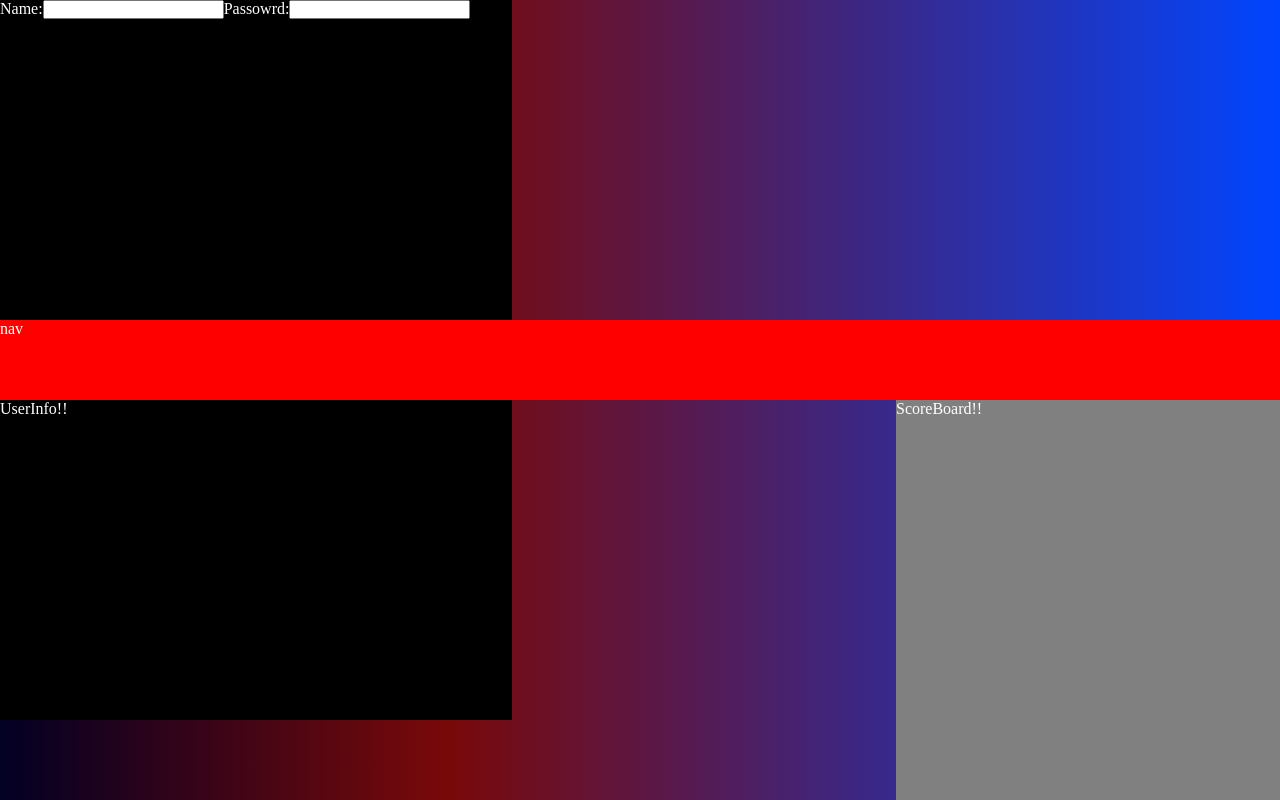
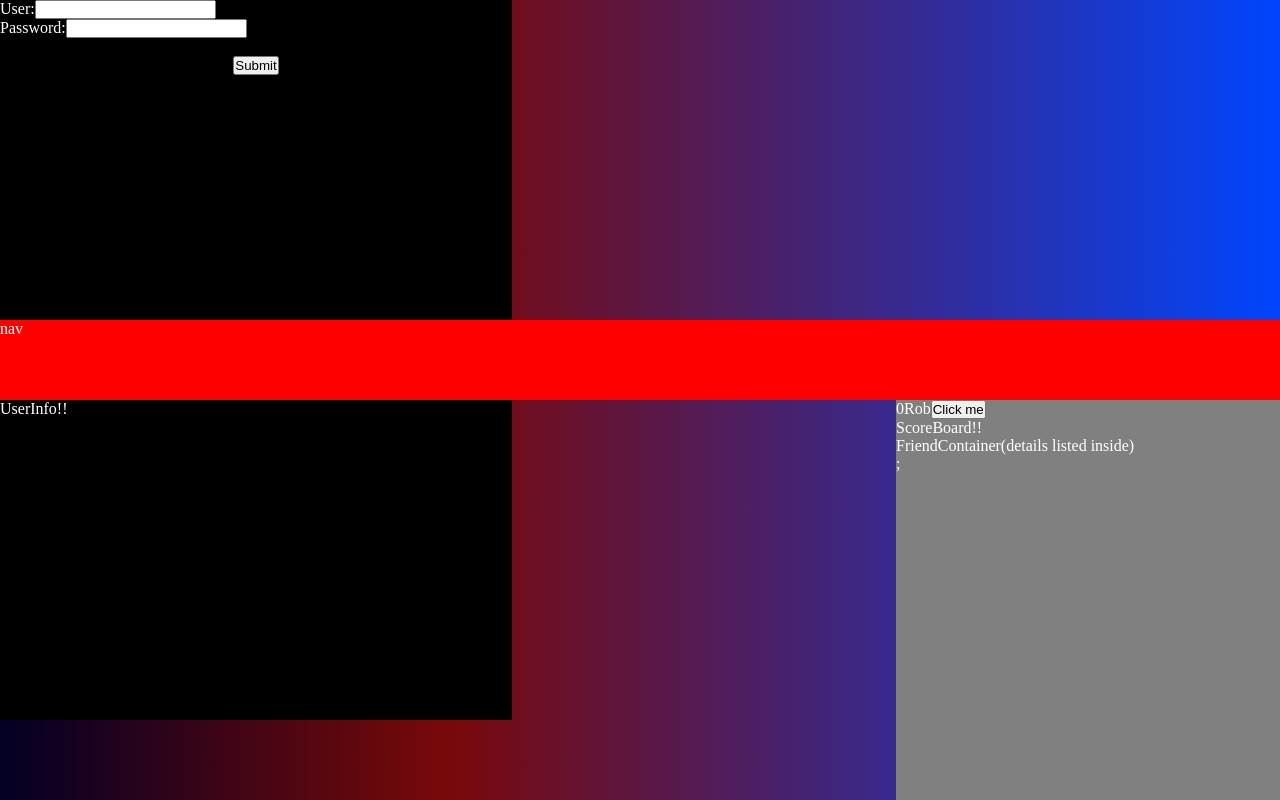
Before and after one commit to JTrap-LLC/cs-wars, a React app: page / in a window 1280 px wide. Shown: the top 800 px of the page. Built offline with nearby package versions, Linux system fonts and the light colour scheme.

Commit message:
Worked on sign in page.

```diff
--- a/client/App.js
+++ b/client/App.js
@@ -4,14 +4,14 @@ import NavContainer from './containers/NavContainer';
 import MainContainer from './containers/MainContainer';
 
 const App = () => {
-  // const [user, setUser] = useState('Rob');
+  const [username, setUsername] = useState('');
 
   return (
     <div id='app'>
-      <LoginContainer />
+      <LoginContainer setUsername={setUsername} />
+
       <NavContainer />
       <MainContainer />
-      <button></button>
     </div>
   );
 };
--- a/client/components/ScoreBoard.js
+++ b/client/components/ScoreBoard.js
@@ -1,9 +1,24 @@
-import React from 'react';
+import React, { useState } from 'react';
 import FriendContainer from './FriendContainer';
 
 const ScoreBoard = (props) => {
-  return <div id='score-board'>ScoreBoard!!</div>;
-  <FriendContainer />;
+  const [count, setCount] = useState(0);
+  const [name, setName] = useState('Rob');
+  return (
+    <div id='score-board'>
+      {count}
+      {name}
+      <button
+        onClick={() => {
+          setName(name + 's'), setCount(count + 1);
+        }}
+      >
+        Click me
+      </button>
+      <br></br>
+      ScoreBoard!! <FriendContainer />;
+    </div>
+  );
 };
 
 export default ScoreBoard;
--- a/client/containers/LoginContainer.js
+++ b/client/containers/LoginContainer.js
@@ -1,10 +1,36 @@
-import React from 'react';
+import React, { useState } from 'react';
 
 const LoginContainer = (props) => {
+  const [name, setName] = useState('');
+  const [password, setPassword] = useState('');
+
   return (
     <div id='login-container'>
-      Name:<input></input>
-      Passowrd:<input></input>
+      <form
+        action=''
+        value='Update'
+        onSubmit={(e) => {
+          e.preventDefault();
+          props.setUsername(name);
+          console.log(name);
+        }}
+      >
+        <div>
+          <label>User:</label>
+          <input type='text' onChange={(e) => setName(name + e.target.value)} />
+        </div>
+        <div>
+          <label>Password:</label>
+          <input
+            type='password'
+            onChange={(e) => setPassword(password + e.target.value)}
+          />
+        </div>
+        <br></br>
+        <center>
+          <input className='myButton' type='submit' />
+        </center>
+      </form>
     </div>
   );
 };
```
